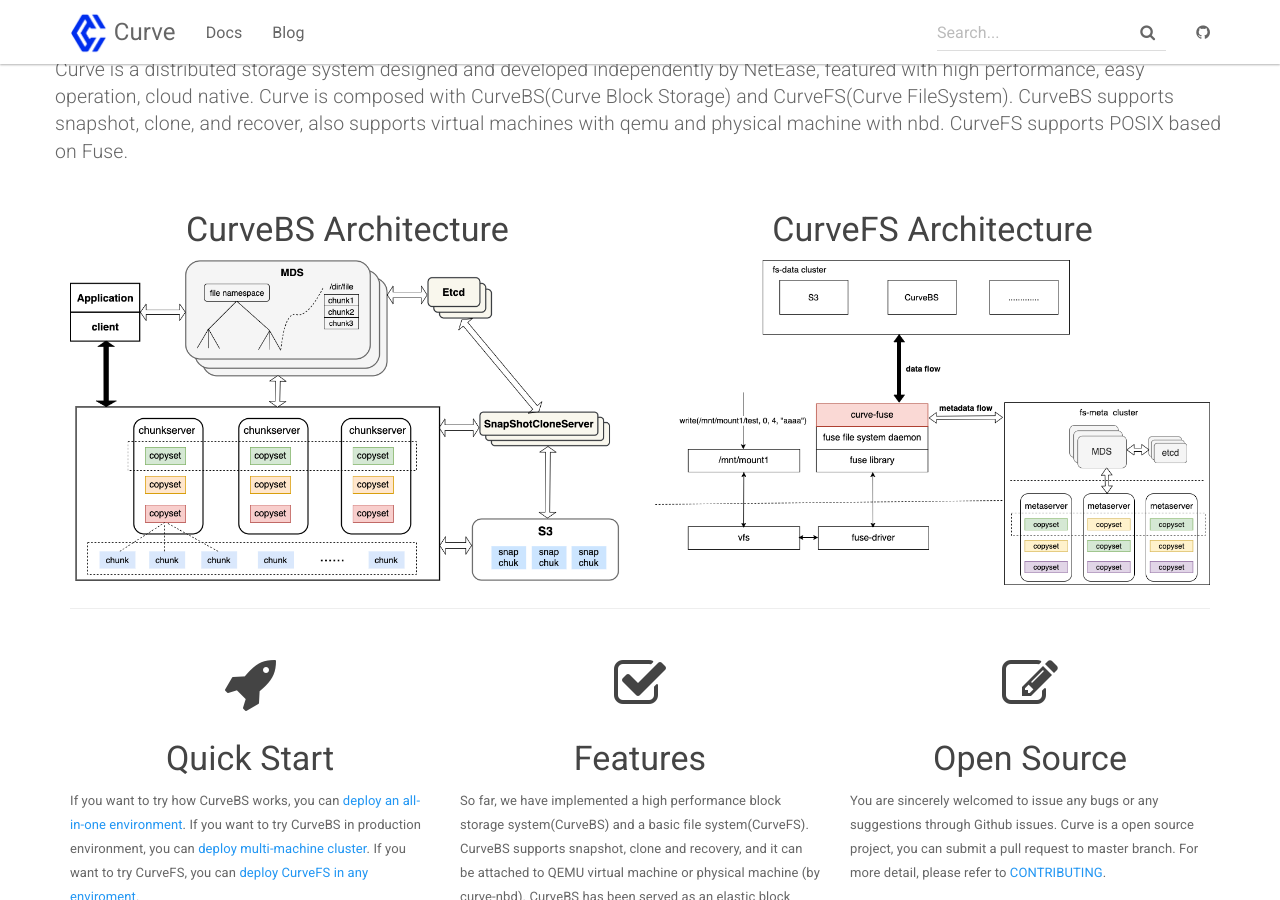
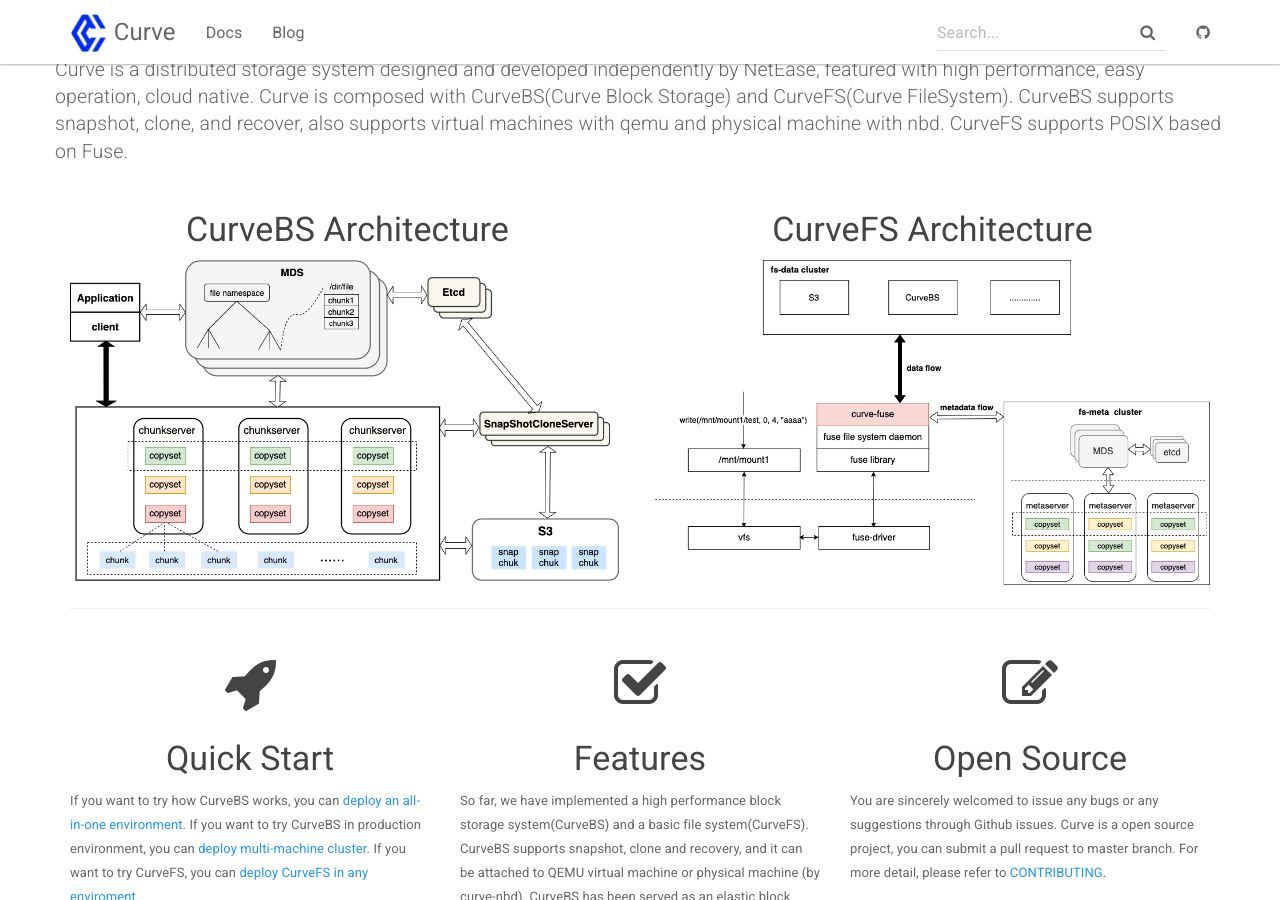
Before and after one commit to opencurve/homepage, a Jekyll site: the page built from index.html, in a window 1280 px wide and 900 px high, scrolled down 478 px. Built offline with Jekyll 4.4.1, drawn with Linux system fonts in a browser that asks for light colours.

Commit message:
Update index.html

```diff
--- a/index.html
+++ b/index.html
@@ -22,7 +22,7 @@
         </div>
         <div class="col-sm-6 text-center">
             <h3 class="header-light regular-pad">CurveFS Architecture</h3>
-            <img src="{{ "/assets/img/architecture_of_fs.png" | relative_url }}" alt="Curve logo" class="img-responsive">
+            <img src="{{ "/assets/img/architecture_fs.png" | relative_url }}" alt="Curve logo" class="img-responsive">
         </div>
     </div>
     <hr>
```
